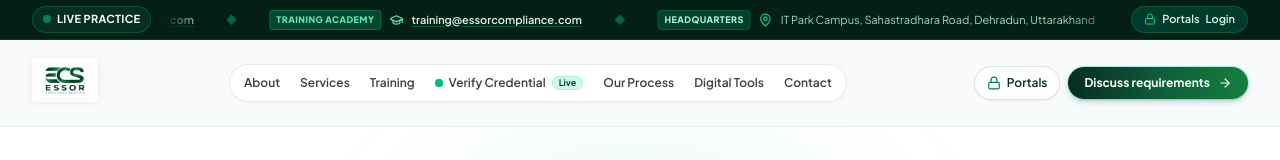
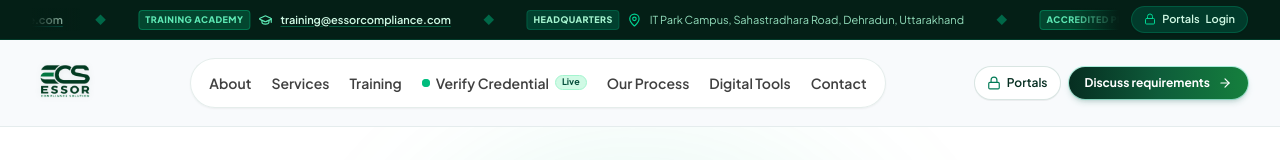
Before and after one commit to vkchoudhary05/essor, a React (Vite) app: page / in a window 1280 px wide. Shown: the top 160 px of the page. Built offline with nearby package versions, Linux system fonts and the light colour scheme; no server answers.

Commit message:
logo fix

```diff
--- a/src/components/common/Navbar.tsx
+++ b/src/components/common/Navbar.tsx
@@ -122,12 +122,12 @@ export const Navbar: React.FC<NavbarProps> = ({
         <div className="max-w-[1440px] mx-auto px-2 sm:px-4 lg:px-8 flex items-center justify-between gap-2 sm:gap-3">
 
           {/* Static Left Anchor: Live Practice Badge */}
-          <div className="shrink-0 flex items-center gap-1.5 bg-[#062E21] px-2.5 py-1 rounded-full border border-emerald-700/50 shadow-xs z-10">
+          {/* <div className="shrink-0 flex items-center gap-1.5 bg-[#062E21] px-2.5 py-1 rounded-full border border-emerald-700/50 shadow-xs z-10">
             <span className="w-2 h-2 rounded-full bg-emerald-400 animate-pulse" />
             <span className="text-[10px] sm:text-[11px] font-bold text-white tracking-wide whitespace-nowrap">
               LIVE PRACTICE
             </span>
-          </div>
+          </div> */}
 
           {/* Marquee Viewport with Edge Fade Gradients */}
           <div className="relative flex-1 overflow-hidden min-w-0">
@@ -378,7 +378,7 @@ export const Navbar: React.FC<NavbarProps> = ({
 
             {/* Desktop Navigation: Trending Floating Island Pill Menu */}
             <nav
-              className="hidden xl:flex min-w-0 items-center p-1 rounded-full bg-white/95 border border-emerald-900/10 shadow-xs backdrop-blur-md text-xs font-semibold transition-all duration-300"
+              className="hidden xl:flex min-w-0 items-center p-2 rounded-full bg-white/95 border border-emerald-900/10 shadow-xs backdrop-blur-md text-sm font-semibold transition-all duration-300"
               aria-label="Primary Navigation"
             >
               {navLinks.map((link) => {
```
Also changed, not shown: src/assets/images/ECS Essor Compliance Logo.png.
